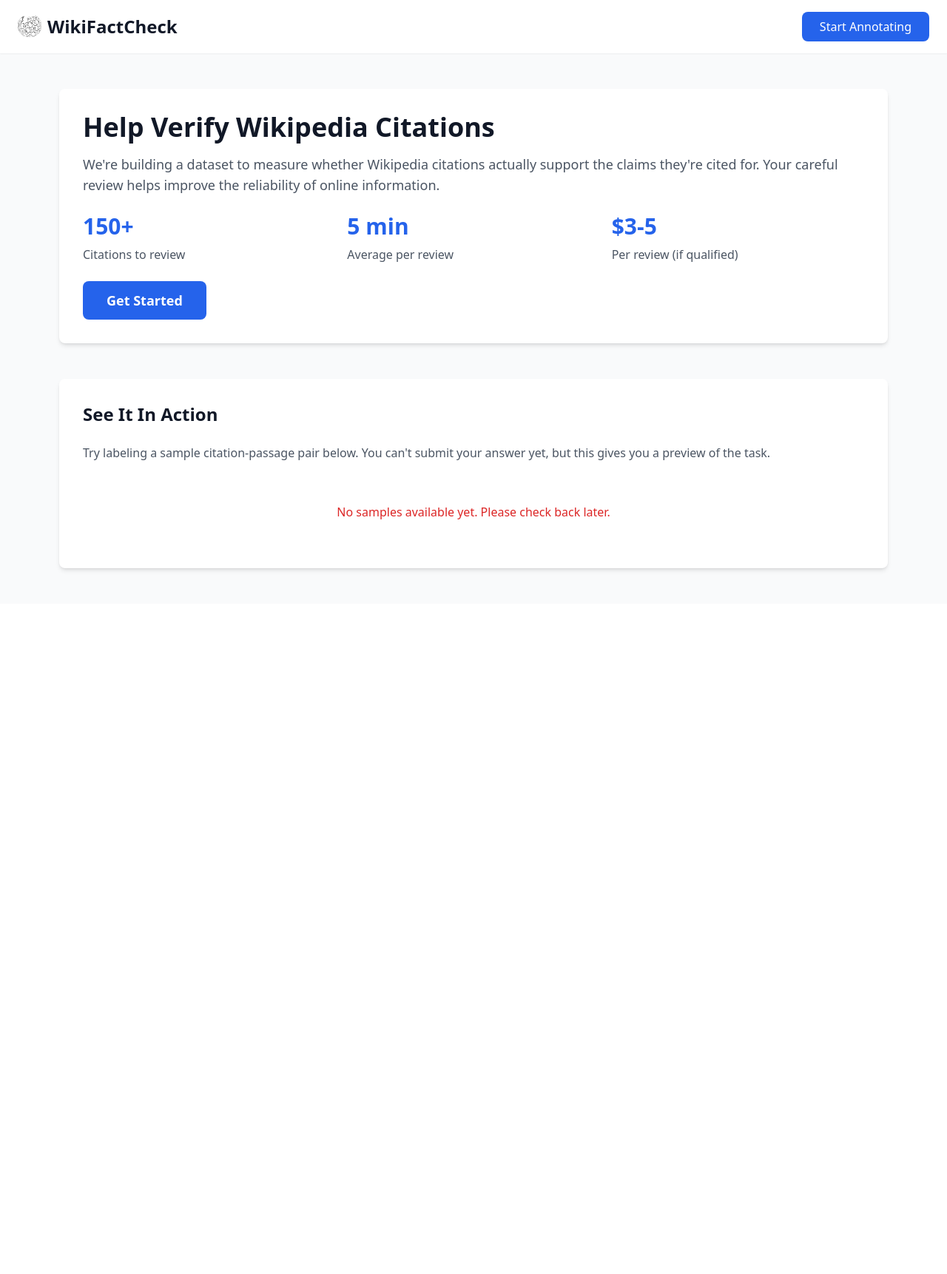
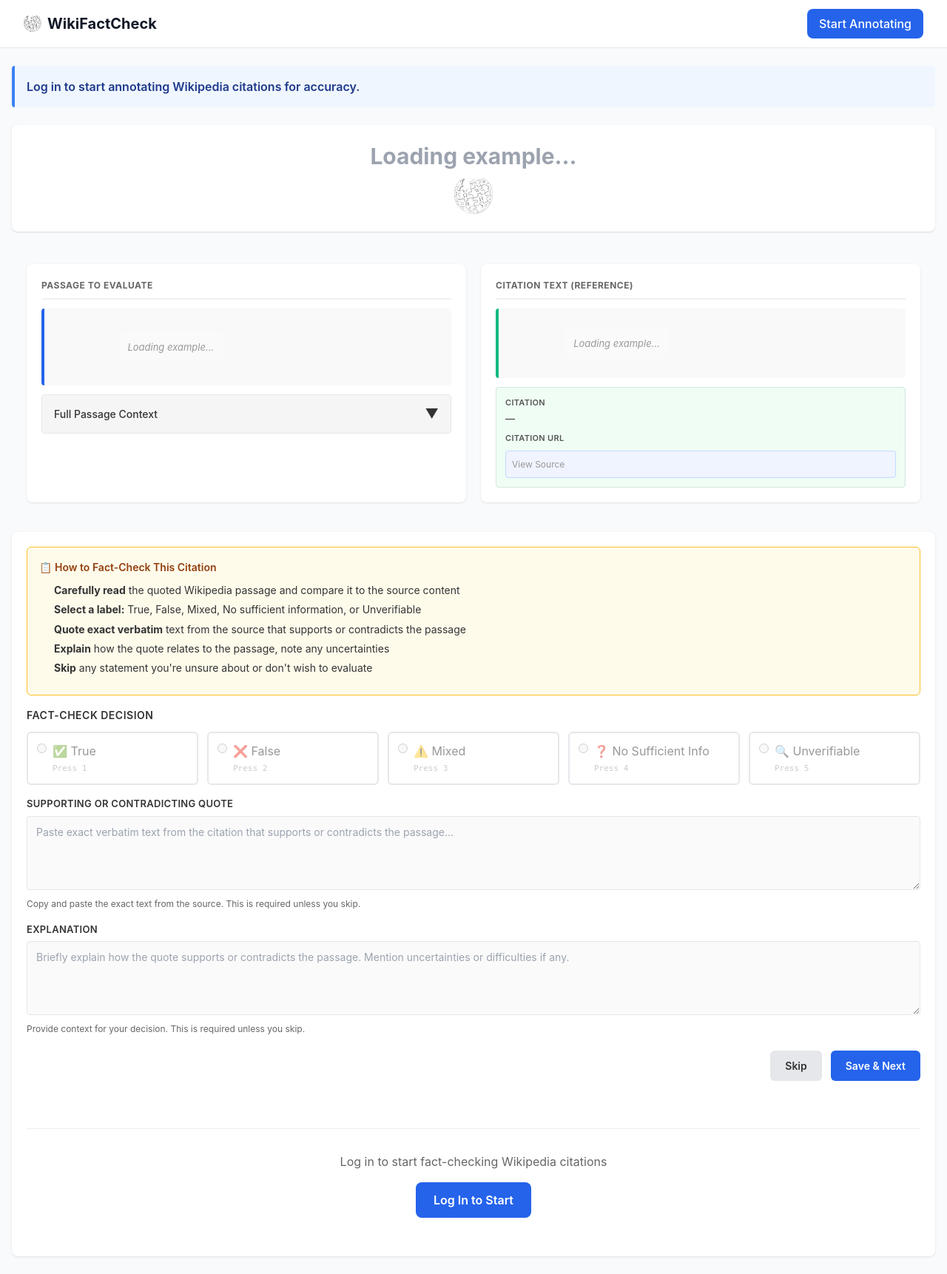
Before and after one commit to aaddira/WikiFactCheck, a Flask app: page / in a window 1280 px wide. Shown: the whole page at 74% size. Before the commit the page ends 773 px from the top, so only its background shows below. Run offline with Flask 3, Linux system fonts and the light colour scheme; data that the repository does not hold is empty; some libraries are stand-ins or nearby versions.

Commit message:
Update landing page: show disabled annotation interface for transparency, remove stats and compensation info

```diff
--- a/templates/landing.html
+++ b/templates/landing.html
@@ -1,194 +1,194 @@
-<!DOCTYPE html>
-<html lang="en">
-<head>
-    <meta charset="UTF-8">
-    <meta name="viewport" content="width=device-width, initial-scale=1.0">
-    <title>WikiFactCheck - Citation Support Labeling</title>
-    <script src="https://cdn.tailwindcss.com"></script>
-    <script src="https://cdn.jsdelivr.net/npm/chart.js"></script>
-</head>
-<body class="bg-gray-50">
-    <!-- Navigation -->
-    <nav class="bg-white shadow-sm">
-        <div class="max-w-7xl mx-auto px-6 py-4 flex justify-between items-center">
-            <div class="flex items-center gap-2">
-                <img src="{{ url_for('static', filename='images/wikipedia_logo.svg') }}" alt="Wikipedia" class="w-8 h-8">
-                <h1 class="text-2xl font-bold text-gray-900">WikiFactCheck</h1>
-            </div>
-            <button onclick="startAnnotating()" class="bg-blue-600 text-white px-6 py-2 rounded-lg font-medium hover:bg-blue-700 transition">
-                Start Annotating
-            </button>
-        </div>
-    </nav>
+{% extends "base.html" %}
 
-    <div class="max-w-6xl mx-auto px-4 py-12">
-        <!-- Hero section -->
-        <div class="bg-white rounded-lg shadow-md p-8 mb-12">
-            <h2 class="text-4xl font-bold text-gray-900 mb-4">Help Verify Wikipedia Citations</h2>
-            <p class="text-lg text-gray-600 mb-6">
-                We're building a dataset to measure whether Wikipedia citations actually support the claims they're cited for.
-                Your careful review helps improve the reliability of online information.
-            </p>
-            <div class="flex gap-4 mb-6">
-                <div class="flex-1">
-                    <div class="text-3xl font-bold text-blue-600 mb-2">150+</div>
-                    <div class="text-gray-600">Citations to review</div>
+{% block title %}WikiFactCheck - Fact-Checking Platform{% endblock %}
+
+{% block content %}
+<div class="max-w-7xl mx-auto px-4 py-6">
+    <!-- Login prompt banner -->
+    <div class="mb-6 bg-blue-50 border-l-4 border-blue-500 p-4 rounded">
+        <p class="text-blue-900 font-semibold">
+            Log in to start annotating Wikipedia citations for accuracy.
+        </p>
+    </div>
+
+    <!-- Annotation interface (disabled demo) -->
+    <div>
+        <!-- Article Header -->
+        <div class="mb-6 bg-white rounded-lg shadow p-6">
+            <div class="flex flex-col items-center justify-center">
+                <div id="articleTitle" class="text-3xl font-bold text-gray-400 text-center">
+                    Loading example...
                 </div>
-                <div class="flex-1">
-                    <div class="text-3xl font-bold text-blue-600 mb-2">5 min</div>
-                    <div class="text-gray-600">Average per review</div>
-                </div>
-                <div class="flex-1">
-                    <div class="text-3xl font-bold text-blue-600 mb-2">$3-5</div>
-                    <div class="text-gray-600">Per review (if qualified)</div>
+                <div class="mt-3 flex items-center gap-2">
+                    <img src="{{ url_for('static', filename='images/wikipedia_logo.svg') }}" alt="Wikipedia" class="h-12 opacity-50">
                 </div>
             </div>
-            <button onclick="startAnnotating()" class="bg-blue-600 text-white px-8 py-3 rounded-lg font-semibold hover:bg-blue-700 transition text-lg">
-                Get Started
-            </button>
         </div>
 
-        <!-- Preview section -->
-        <div class="bg-white rounded-lg shadow-md p-8">
-            <h3 class="text-2xl font-bold text-gray-900 mb-6">See It In Action</h3>
-            <p class="text-gray-600 mb-6">Try labeling a sample citation-passage pair below. You can't submit your answer yet, but this gives you a preview of the task.</p>
+        <!-- Main annotation panels -->
+        <div class="annotation-container">
+            <!-- Left panel: Passage -->
+            <div class="panel">
+                <div class="panel-title">Passage to Evaluate</div>
+                <div class="passage-text-box" id="passageText" style="color: #999;">
+                    <span class="empty-state">Loading example...</span>
+                </div>
 
-            <!-- Loading state -->
-            <div id="loading" class="text-center py-8">
-                <div class="inline-block animate-spin rounded-full h-8 w-8 border-b-2 border-blue-600"></div>
-                <p class="text-gray-600 mt-4">Loading sample...</p>
+                <div class="collapsible-section">
+                    <div class="collapsible-header" onclick="return false">
+                        <span>Full Passage Context</span>
+                        <span class="toggle-icon">▼</span>
+                    </div>
+                    <div class="collapsible-content" id="contextContent" style="color: #999;">
+                        <span class="empty-state">No context available</span>
+                    </div>
+                </div>
             </div>
 
-            <!-- Preview card (hidden initially) -->
-            <div id="previewContainer" class="hidden">
-                <div class="grid grid-cols-2 gap-6 mb-8">
-                    <!-- Passage -->
-                    <div>
-                        <h4 class="font-semibold text-sm mb-2 text-gray-700">Passage from Wikipedia</h4>
-                        <div class="bg-blue-50 border-l-4 border-blue-500 p-4 rounded text-sm">
-                            <p id="passageText" class="text-gray-900"></p>
-                        </div>
-                        <p class="text-xs text-gray-500 mt-2">
-                            Article: <span id="articleTitle" class="font-semibold"></span>
-                        </p>
-                    </div>
-
-                    <!-- Citation -->
-                    <div>
-                        <h4 class="font-semibold text-sm mb-2 text-gray-700">Citation Text</h4>
-                        <div class="bg-green-50 border-l-4 border-green-500 p-4 rounded text-sm max-h-48 overflow-y-auto">
-                            <p id="citationText" class="text-gray-900 text-xs leading-relaxed"></p>
-                        </div>
-                        <p class="text-xs text-gray-500 mt-2" id="citationSource"></p>
-                    </div>
+            <!-- Right panel: Citation -->
+            <div class="panel">
+                <div class="panel-title">Citation Text (Reference)</div>
+                <div class="citation-text-box" id="citationText" style="color: #999;">
+                    <span class="empty-state">Loading example...</span>
                 </div>
 
-                <!-- Label selection -->
-                <div class="mb-8 bg-gray-50 p-6 rounded-lg">
-                    <label class="block font-semibold text-sm mb-4 text-gray-700">Does the citation support this passage?</label>
-                    <div class="space-y-3">
-                        <div>
-                            <input type="radio" id="label-true" name="preview_label" value="TRUE" disabled>
-                            <label for="label-true" class="ml-2 text-gray-900">True - Citation clearly supports the passage</label>
-                        </div>
-                        <div>
-                            <input type="radio" id="label-false" name="preview_label" value="FALSE" disabled>
-                            <label for="label-false" class="ml-2 text-gray-900">False - Citation contradicts the passage</label>
-                        </div>
-                        <div>
-                            <input type="radio" id="label-mixed" name="preview_label" value="MIXED" disabled>
-                            <label for="label-mixed" class="ml-2 text-gray-900">Mixed - Some parts supported, others not</label>
-                        </div>
-                        <div>
-                            <input type="radio" id="label-insufficient" name="preview_label" value="NO_SUFFICIENT_INFO" disabled>
-                            <label for="label-insufficient" class="ml-2 text-gray-900">No Sufficient Information - Cannot determine</label>
-                        </div>
-                        <div>
-                            <input type="radio" id="label-unverifiable" name="preview_label" value="UNVERIFIABLE" disabled>
-                            <label for="label-unverifiable" class="ml-2 text-gray-900">Unverifiable - No factual claims to verify</label>
+                <div class="metadata-section">
+                    <div class="metadata-item">
+                        <div class="metadata-label">Citation</div>
+                        <div class="metadata-value" id="citationMeta">—</div>
+                    </div>
+                    <div class="metadata-item">
+                        <div class="metadata-label">Citation URL</div>
+                        <div class="citation-url-box">
+                            <a href="#" onclick="return false" style="color: #999; cursor: not-allowed;">View Source</a>
                         </div>
                     </div>
                 </div>
+            </div>
+        </div>
 
-                <!-- Quote & Explanation (disabled) -->
-                <div class="mb-8 space-y-4 bg-gray-50 p-6 rounded-lg">
-                    <div>
-                        <label class="block font-semibold text-sm mb-2 text-gray-700">Quote from citation (optional)</label>
-                        <textarea
-                            class="w-full px-4 py-2 border border-gray-300 rounded-lg bg-gray-100 text-gray-500 cursor-not-allowed"
-                            rows="2"
-                            placeholder="This field is disabled in preview mode"
-                            disabled>
-                        </textarea>
+        <!-- Annotation form (disabled) -->
+        <div class="annotation-form" id="annotationForm">
+            <!-- Instructions -->
+            <div class="instructions">
+                <h4>📋 How to Fact-Check This Citation</h4>
+                <ol>
+                    <li><strong>Carefully read</strong> the quoted Wikipedia passage and compare it to the source content</li>
+                    <li><strong>Select a label:</strong> True, False, Mixed, No sufficient information, or Unverifiable</li>
+                    <li><strong>Quote exact verbatim</strong> text from the source that supports or contradicts the passage</li>
+                    <li><strong>Explain</strong> how the quote relates to the passage, note any uncertainties</li>
+                    <li><strong>Skip</strong> any statement you're unsure about or don't wish to evaluate</li>
+                </ol>
+            </div>
+
+            <!-- Label selection -->
+            <div class="form-section">
+                <div class="form-section-title">Fact-Check Decision</div>
+                <div class="label-options">
+                    <div class="label-radio">
+                        <input type="radio" id="label-true" name="label" value="TRUE" disabled>
+                        <label for="label-true" style="opacity: 0.5; cursor: not-allowed;">
+                            <span>✅ True</span>
+                            <span class="label-shortcut">Press 1</span>
+                        </label>
                     </div>
-                    <div>
-                        <label class="block font-semibold text-sm mb-2 text-gray-700">Brief explanation (optional)</label>
-                        <textarea
-                            class="w-full px-4 py-2 border border-gray-300 rounded-lg bg-gray-100 text-gray-500 cursor-not-allowed"
-                            rows="3"
-                            placeholder="This field is disabled in preview mode"
-                            disabled>
-                        </textarea>
+                    <div class="label-radio">
+                        <input type="radio" id="label-false" name="label" value="FALSE" disabled>
+                        <label for="label-false" style="opacity: 0.5; cursor: not-allowed;">
+                            <span>❌ False</span>
+                            <span class="label-shortcut">Press 2</span>
+                        </label>
+                    </div>
+                    <div class="label-radio">
+                        <input type="radio" id="label-mixed" name="label" value="MIXED" disabled>
+                        <label for="label-mixed" style="opacity: 0.5; cursor: not-allowed;">
+                            <span>⚠️ Mixed</span>
+                            <span class="label-shortcut">Press 3</span>
+                        </label>
+                    </div>
+                    <div class="label-radio">
+                        <input type="radio" id="label-insufficient" name="label" value="NO_SUFFICIENT_INFO" disabled>
+                        <label for="label-insufficient" style="opacity: 0.5; cursor: not-allowed;">
+                            <span>❓ No Sufficient Info</span>
+                            <span class="label-shortcut">Press 4</span>
+                        </label>
+                    </div>
+                    <div class="label-radio">
+                        <input type="radio" id="label-unverifiable" name="label" value="UNVERIFIABLE" disabled>
+                        <label for="label-unverifiable" style="opacity: 0.5; cursor: not-allowed;">
+                            <span>🔍 Unverifiable</span>
+                            <span class="label-shortcut">Press 5</span>
+                        </label>
                     </div>
                 </div>
+            </div>
 
-                <!-- Action buttons -->
-                <div class="flex gap-4">
-                    <button onclick="startAnnotating()" class="flex-1 bg-blue-600 text-white py-3 rounded-lg font-semibold hover:bg-blue-700 transition">
-                        Log In to Submit
-                    </button>
-                    <button onclick="loadPreviewSample()" class="flex-1 bg-gray-300 text-gray-700 py-3 rounded-lg font-semibold hover:bg-gray-400 transition">
-                        Load Another Sample
-                    </button>
+            <!-- Quote field -->
+            <div class="form-field">
+                <label for="quote">Supporting or Contradicting Quote</label>
+                <textarea
+                    id="quote"
+                    name="quote"
+                    placeholder="Paste exact verbatim text from the citation that supports or contradicts the passage..."
+                    disabled
+                ></textarea>
+                <div class="form-field-hint">
+                    Copy and paste the exact text from the source. This is required unless you skip.
                 </div>
+            </div>
 
-                <!-- Info box -->
-                <div class="mt-8 bg-blue-50 border-l-4 border-blue-500 p-4 rounded">
-                    <p class="text-sm text-blue-900">
-                        <strong>To submit your answers:</strong> Log in with your email. You'll take a brief qualification test to demonstrate your understanding.
-                        If approved by our research team, you'll start earning $3-5 per verified review.
-                    </p>
+            <!-- Explanation field -->
+            <div class="form-field">
+                <label for="explanation">Explanation</label>
+                <textarea
+                    id="explanation"
+                    name="explanation"
+                    placeholder="Briefly explain how the quote supports or contradicts the passage. Mention uncertainties or difficulties if any."
+                    disabled
+                ></textarea>
+                <div class="form-field-hint">
+                    Provide context for your decision. This is required unless you skip.
                 </div>
+            </div>
+
+            <!-- Buttons -->
+            <div class="btn-group">
+                <button type="button" class="btn btn-secondary" disabled onclick="return false">
+                    Skip
+                </button>
+                <button type="button" class="btn btn-primary" disabled onclick="return false">
+                    Save & Next
+                </button>
+            </div>
+
+            <!-- Login prompt -->
+            <div style="text-align: center; margin-top: 4rem; padding: 2rem; border-top: 1px solid #eee;">
+                <p style="color: #666; margin-bottom: 1rem;">Log in to start fact-checking Wikipedia citations</p>
+                <a href="{{ url_for('login_page') }}" class="inline-block bg-blue-600 text-white px-6 py-3 rounded-lg font-semibold hover:bg-blue-700 transition">
+                    Log In to Start
+                </a>
             </div>
         </div>
     </div>
+</div>
 
-    <script>
-        function startAnnotating() {
-            window.location.href = "{{ url_for('login_page') }}";
+<script>
+async function loadExamplePair() {
+    try {
+        const res = await fetch('/api/pair/preview');
+        const data = await res.json();
+        if (data.pair) {
+            document.getElementById('articleTitle').textContent = data.pair.article_title || 'Wikipedia Article';
+            document.getElementById('passageText').innerHTML = data.pair.passage_text;
+            document.getElementById('citationText').innerHTML = data.pair.citation_raw_text;
+            const citation = data.pair.citation_title || 'Citation';
+            document.getElementById('citationMeta').textContent = citation;
         }
+    } catch (err) {
+        console.error('Error loading example:', err);
+    }
+}
 
-        async function loadPreviewSample() {
-            document.getElementById("previewContainer").classList.add("hidden");
-            document.getElementById("loading").classList.remove("hidden");
-
-            try {
-                const response = await fetch("/api/pair/preview");
-                const data = await response.json();
-
-                if (!response.ok || data.status !== "ok") {
-                    document.getElementById("loading").innerHTML = '<p class="text-red-600">No samples available yet. Please check back later.</p>';
-                    return;
-                }
-
-                const pair = data.pair;
-                document.getElementById("passageText").textContent = pair.passage_text;
-                document.getElementById("articleTitle").textContent = pair.article_title;
-                document.getElementById("citationText").textContent = pair.citation_raw_text ? pair.citation_raw_text.substring(0, 1000) : "No text available";
-                document.getElementById("citationSource").textContent = pair.citation_title || pair.citation_journal || "Citation";
-
-                // Clear any previous selection
-                document.querySelectorAll("input[name='preview_label']").forEach(r => r.checked = false);
-
-                document.getElementById("loading").classList.add("hidden");
-                document.getElementById("previewContainer").classList.remove("hidden");
-            } catch (error) {
-                document.getElementById("loading").innerHTML = '<p class="text-red-600">Error loading sample: ' + error.message + '</p>';
-            }
-        }
-
-        // Load sample on page load
-        window.addEventListener("load", loadPreviewSample);
-    </script>
-</body>
-</html>
+window.addEventListener('load', loadExamplePair);
+</script>
+{% endblock %}
```
